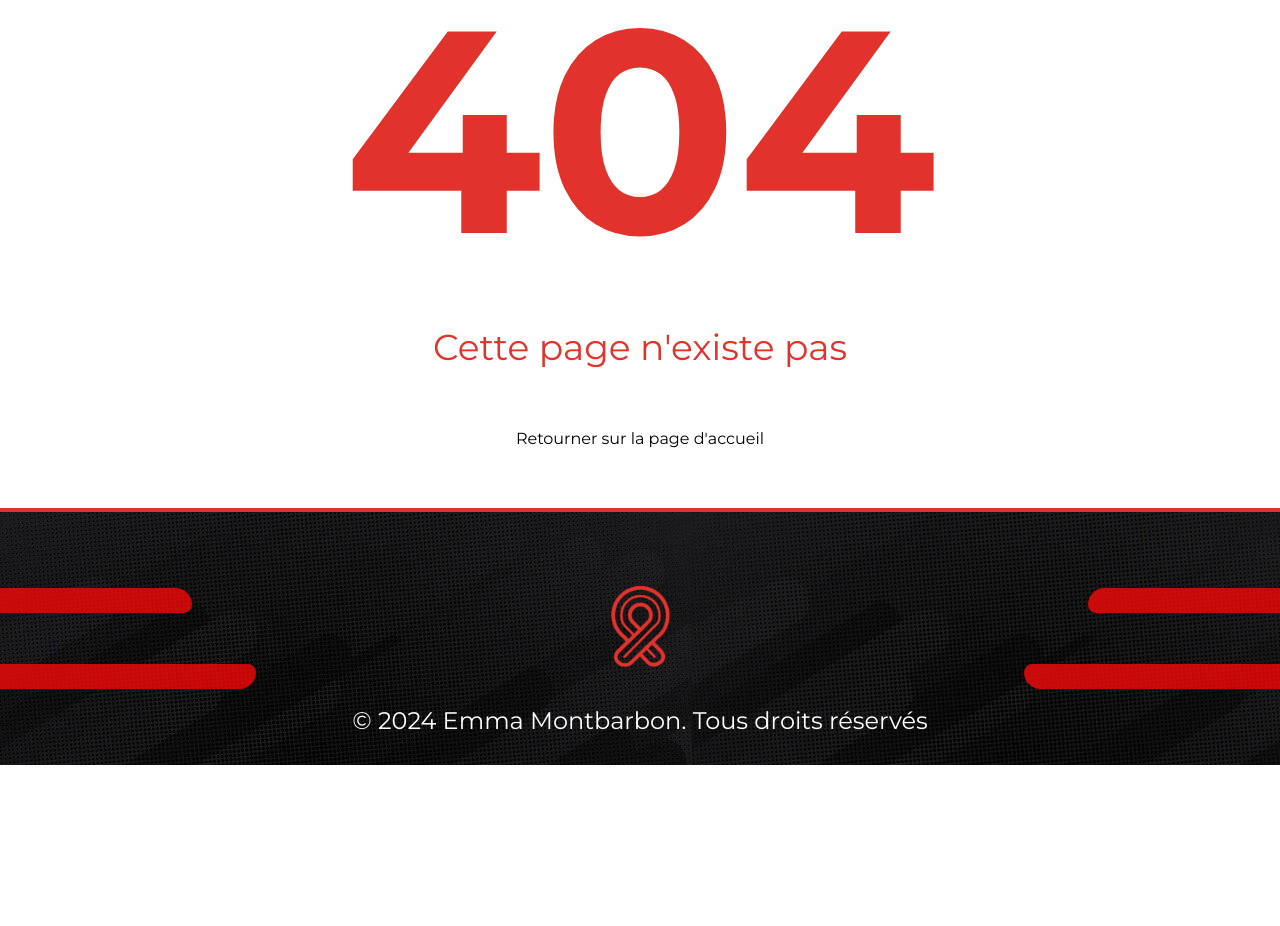
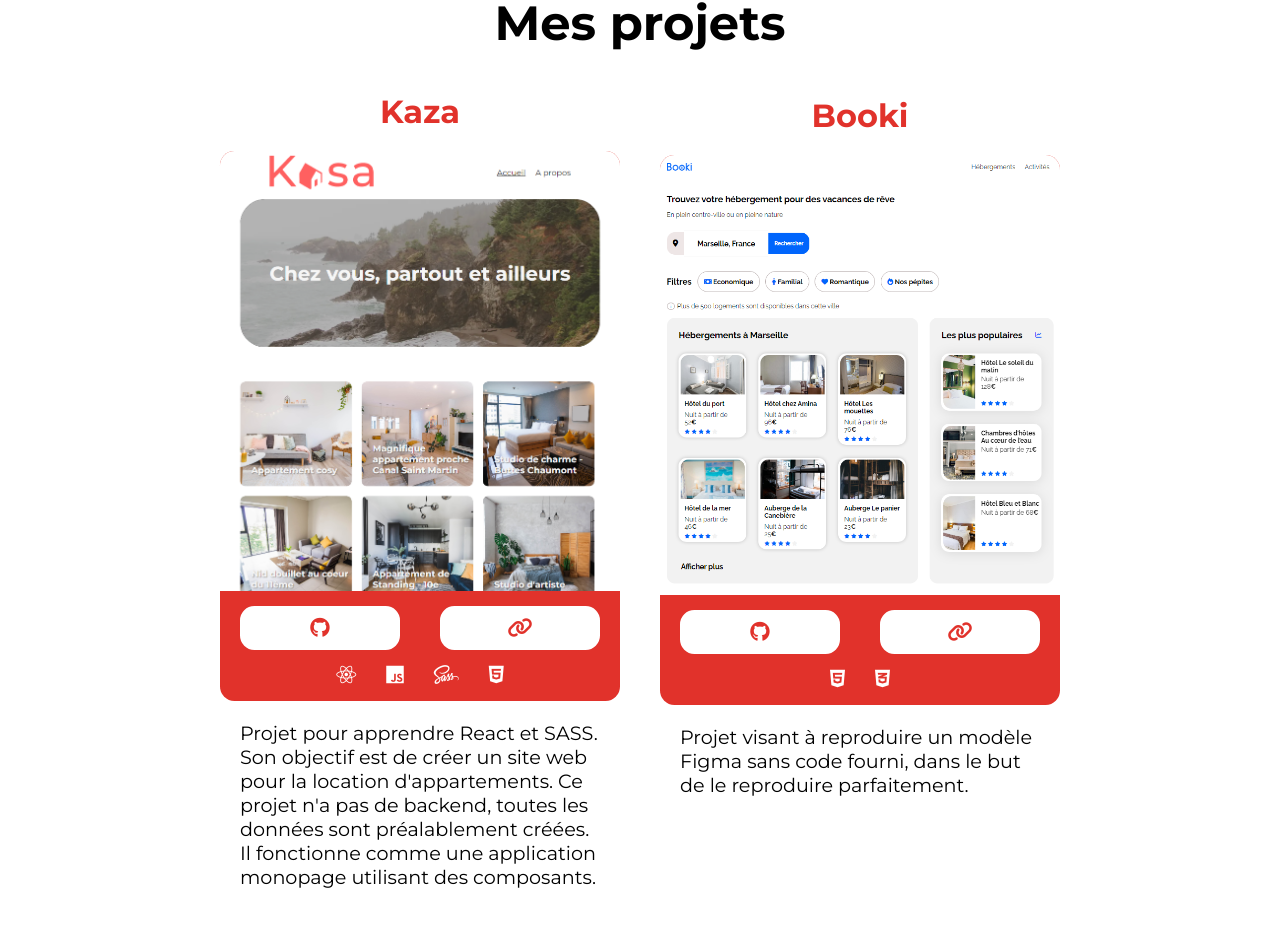
Before and after one commit to Dosylia/Portfolio, a React (Create React App) app: page /projets in a window 1280 px wide. Before the commit this address had no page. Shown: the part 138-1064 px from the top of the page. Before the commit the page ends 903 px from the top, so only its background shows below. Built offline with nearby package versions, Linux system fonts and the light colour scheme.

Commit message:
Page Contact and page Projects done

```diff
--- a/src/components/Card/card.scss
+++ b/src/components/Card/card.scss
@@ -7,6 +7,10 @@ article {
   border-radius: calc(0.1rem + 1vw);
   @media (max-width: 769px) {
     width: 100%;
+  }
+  @media (max-width: 430px) {
+    width: 300px;
+    height: 550px;
   }
 
   .image-container {
--- a/src/components/Contact/contact.scss
+++ b/src/components/Contact/contact.scss
@@ -6,7 +6,6 @@
   align-items: center;
   padding: 30px 0;
   background-color: $background-color;
-  border-top: 5px solid $secondary-color;
   @media (max-width: 1080px) {
     flex-direction: column;
   }
--- a/src/datas/projects.json
+++ b/src/datas/projects.json
@@ -58,7 +58,7 @@
     "title": "URSG",
     "github": "https://github.com/Dosylia/URSGMVC",
     "hosting": "",
-    "description": "Projet personnel pour développer une application de mise en relation de gamers. Le projet a déjà été terminé une fois complètement en PHP/HTML mais manquant d'expérience lors de sa réalisation, il avait des issues. Ce nouveau project utilisant le model MVC a pour but d'être optimisé utilisant des bonnes pratiques.",
+    "description": "Projet pour développer une application de mise en relation de gamers. Déjà complété en PHP/HTML mais je manquais d'expérience lors de sa réalisation, il avait des issues. Ce nouveau project utilise le model MVC a pour but d'être optimisé utilisant des bonnes pratiques.",
     "technologies": [
       "fa-brands fa-html5",
       "fa-brands fa-php",
--- a/src/index.jsx
+++ b/src/index.jsx
@@ -3,9 +3,11 @@ import ReactDOM from 'react-dom/client'
 import { BrowserRouter as Router, Routes, Route } from 'react-router-dom'
 import Home from './pages/Home/'
 import About from './pages/About/'
+import Projects from './pages/Projects'
+import Contact from './pages/Contact'
+import Error from './pages/Error'
 import Header from './components/Header'
 import Footer from './components/Footer'
-import Error from './pages/Error'
 import './index.scss'
 
 const root = ReactDOM.createRoot(document.getElementById('root'))
@@ -16,6 +18,8 @@ root.render(
       <Routes>
         <Route path="/" element={<Home />} />
         <Route path="/apropos" element={<About />} />
+        <Route path="/projets" element={<Projects />} />
+        <Route path="/contact" element={<Contact />} />
         <Route path="*" element={<Error />} />
       </Routes>
       <Footer />
--- a/src/pages/About/about.scss
+++ b/src/pages/About/about.scss
@@ -9,6 +9,10 @@
     height: 500px;
     border-radius: 50px;
     padding: 20px;
+    @media (max-width: 850px) {
+      width: 250px;
+      height: 250px;
+    }
   }
 
   .apropos-container {
@@ -16,17 +20,26 @@
     h1 {
       padding: 20px;
       font-size: 3rem;
+      @media (max-width: 450px) {
+        font-size: 2rem;
+      }
     }
 
     p {
       padding: 20px;
       font-size: 1.5rem;
       overflow-wrap: break-word;
+      @media (max-width: 450px) {
+        font-size: 1rem;
+      }
       span {
         font-size: 2rem;
         font-family: 'Cinzel Decorative', serif;
         font-weight: bold;
         padding-right: 5px;
+        @media (max-width: 450px) {
+          font-size: 1.5rem;
+        }
       }
     }
   }
--- /dev/null
+++ b/src/pages/Contact/index.jsx
@@ -0,0 +1,13 @@
+import ContactComponent from '../../components/Contact'
+import BlackHeader from '../../components/BlackHeader'
+
+function Contact() {
+  return (
+    <main>
+      <BlackHeader />
+      <ContactComponent />
+    </main>
+  )
+}
+
+export default Contact
--- /dev/null
+++ b/src/pages/Projects/index.jsx
@@ -0,0 +1,36 @@
+import './projects.scss'
+import BlackHeader from '../../components/BlackHeader'
+import ProjectsData from '../../datas/projects.json'
+import Card from '../../components/Card'
+import Contact from '../../components/Contact'
+
+function Projects() {
+  return (
+    <main>
+      <BlackHeader />
+      <section className="projects">
+        <h1>Mes projets</h1>
+        <div className="projects-container">
+          {ProjectsData.map((project, index) => (
+            <div className="card-and-description" key={index}>
+              <h2>{project.title}</h2>
+              <Card
+                className="project-cards"
+                key={project.id}
+                image={project.picture[0]}
+                title={project.title}
+                github={project.github}
+                hosting={project.hosting}
+                technologies={project.technologies}
+              />
+              <p>{project.description}</p>
+            </div>
+          ))}
+        </div>
+      </section>
+      <Contact />
+    </main>
+  )
+}
+
+export default Projects
--- /dev/null
+++ b/src/pages/Projects/projects.scss
@@ -0,0 +1,46 @@
+@import '../../assets/style/variables.module.scss';
+
+.projects {
+  margin-bottom: 30px;
+  padding-top: 20px;
+  h1 {
+    text-align: center;
+    padding: 20px;
+    font-size: 3rem;
+  }
+
+  .projects-container {
+    display: flex;
+    flex-wrap: wrap;
+    justify-content: center;
+    align-items: center;
+    gap: 40px;
+    padding: 0 20px;
+    .card-and-description {
+      display: flex;
+      flex-direction: column;
+      justify-content: center;
+      align-items: center;
+      h2 {
+        text-align: center;
+        padding: 20px;
+        font-size: 2rem;
+        color: $main-color;
+      }
+      .project-cards {
+        width: 50%;
+        @media (max-width: 840px) {
+          width: 30%;
+        }
+      }
+
+      p {
+        min-height: 200px;
+        height: fit-content;
+        padding: 20px;
+        width: 400px;
+        font-size: 1.2rem;
+      }
+    }
+  }
+}
```
Also changed, not shown: src/components/Project/index.jsx (deleted), src/components/Project/project.scss (deleted).
